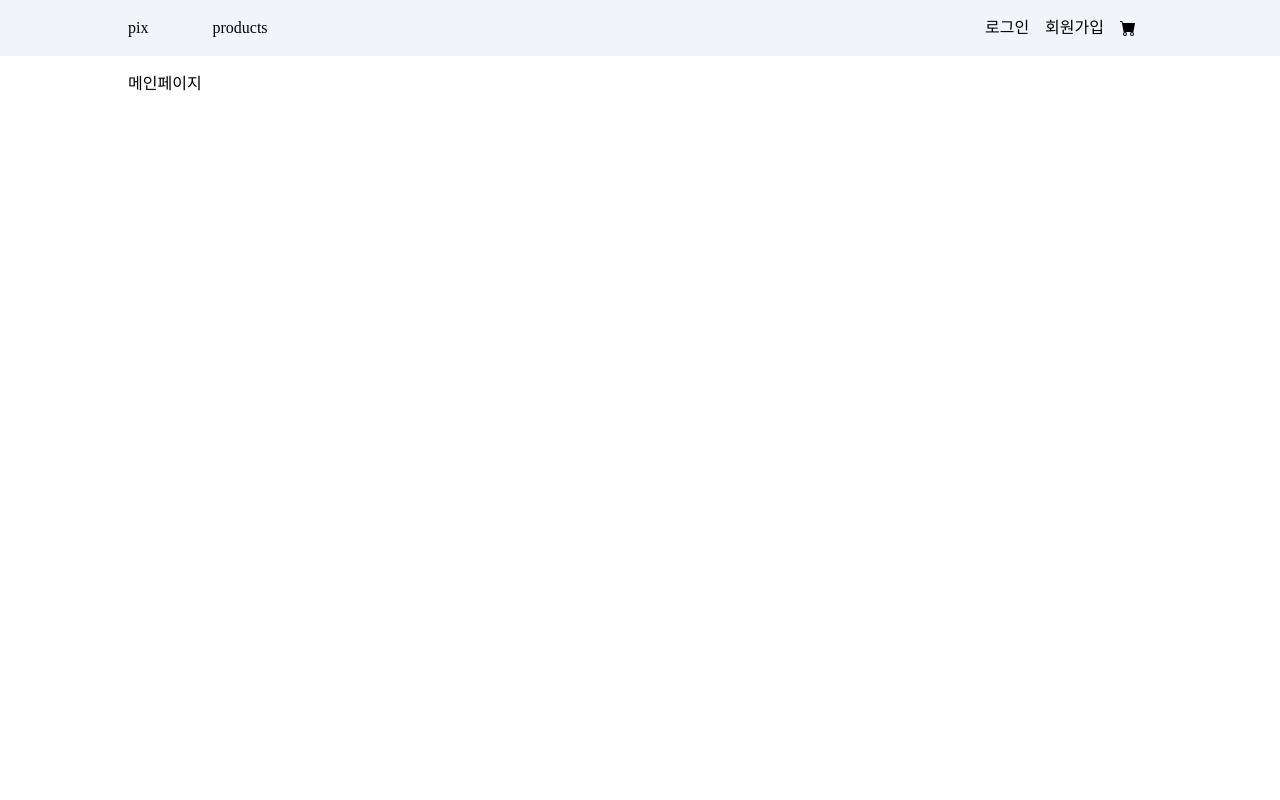
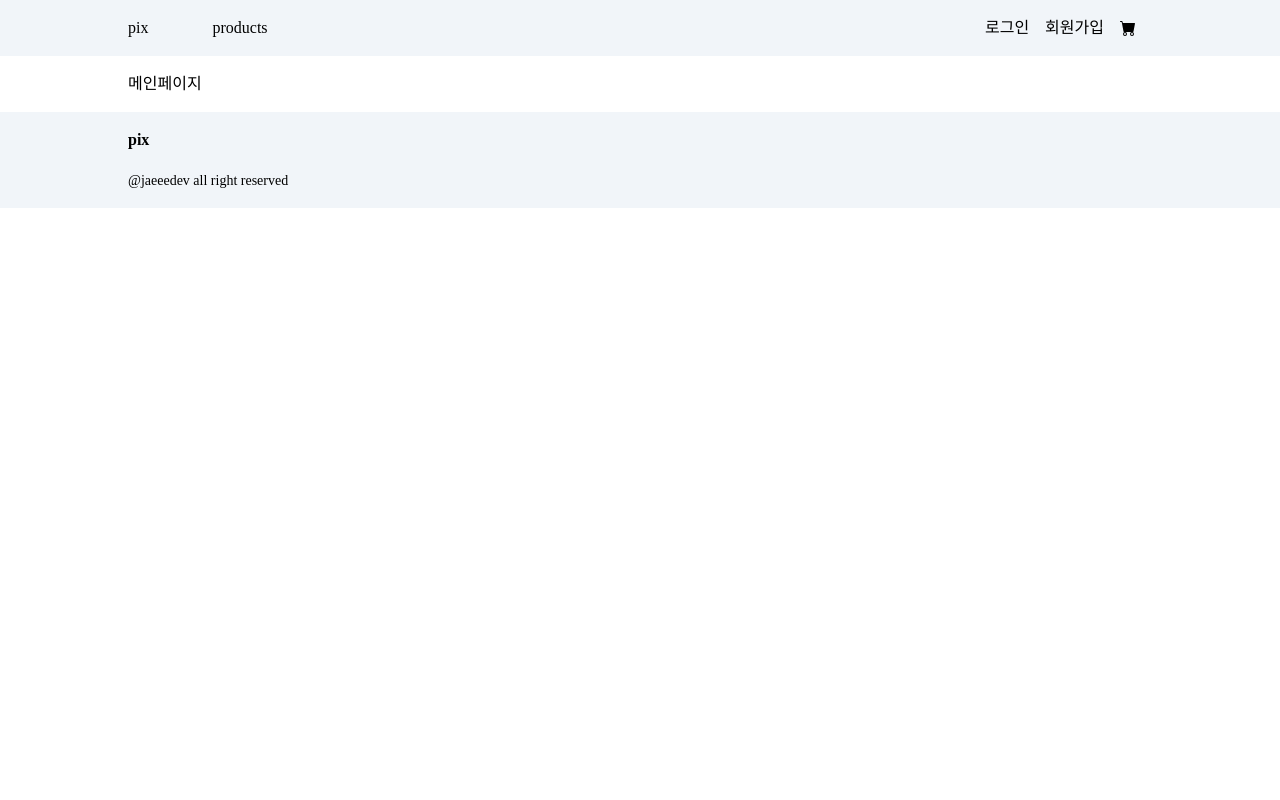
Before and after one commit to jaeeedev/pix, a React (Vite) app: page / in a window 1280 px wide. Shown: the top 800 px of the page. Built offline with nearby package versions, Linux system fonts and the light colour scheme; no server answers; a web font is replaced by a local one.

Commit message:
fix: footer 높이 오류 수정

```diff
--- a/src/components/common/GlobalLayout.tsx
+++ b/src/components/common/GlobalLayout.tsx
@@ -9,7 +9,7 @@ const GlobalLayout = () => {
     <Suspense fallback={<div>Loading...</div>}>
       <div className="h-screen">
         <Header />
-        <div className="h-full">
+        <div>
           <Outlet />
         </div>
         <Footer />
```
